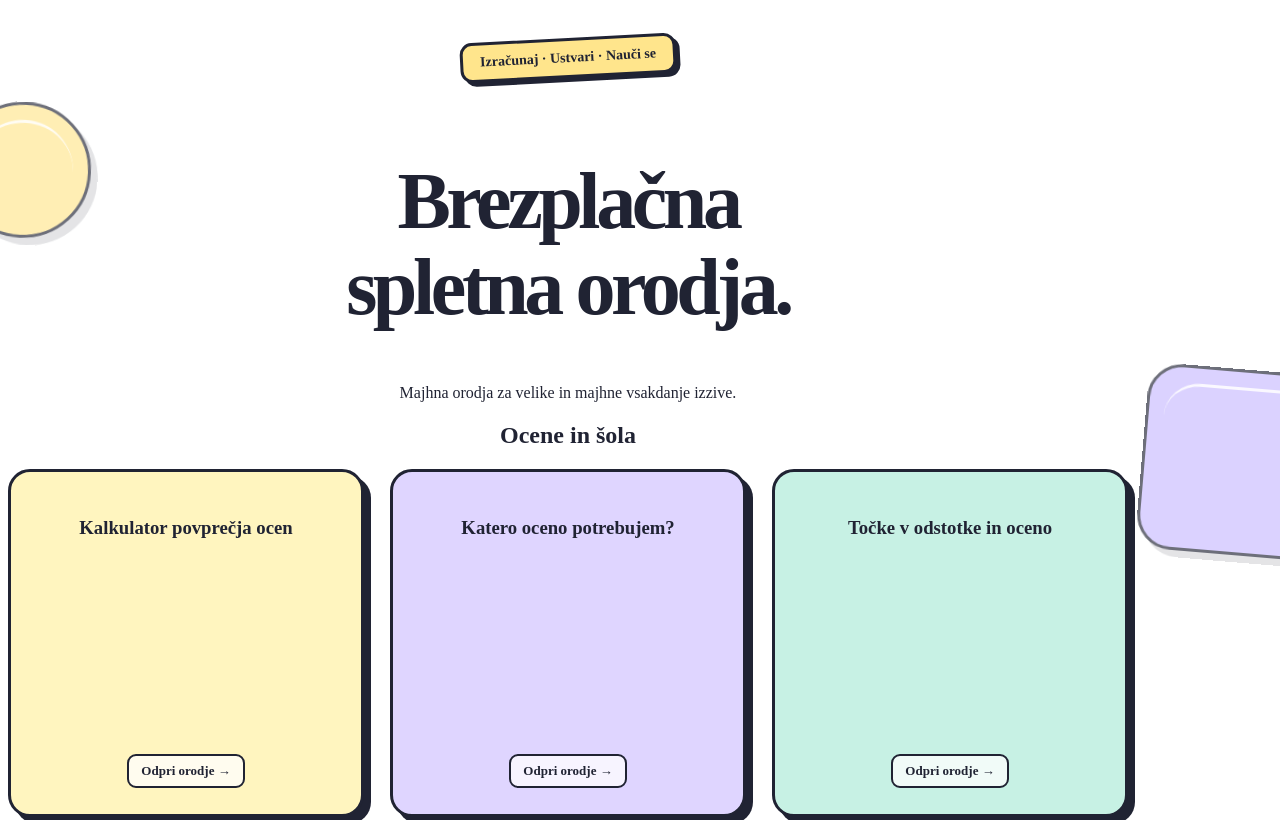
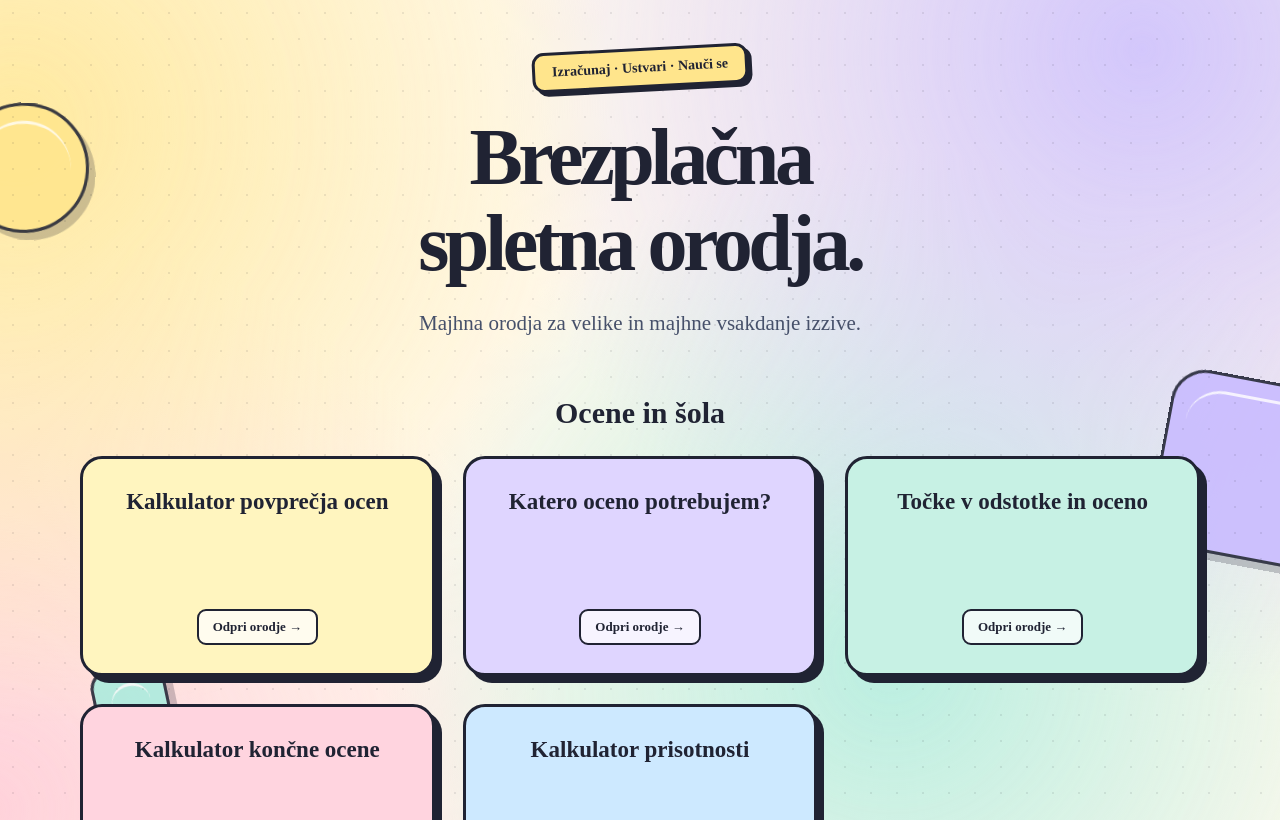
Before and after one commit to ziga1324/spletna_stran, a plain HTML site: page index.html in a window 1280 px wide. Shown: the top 820 px of the page. Drawn offline with Linux system fonts and the light colour scheme.

Commit message:
Dodana spletna orodja

```diff
--- a/index.html
+++ b/index.html
@@ -8,21 +8,76 @@
 
     <style>
 
+/* ZAČETNA STRAN */
+
 body.zacetna {
     --crta: #202333;
     --pointer-x: 0px;
     --pointer-y: 0px;
+
+    position: relative;
+    isolation: isolate;
+    min-height: 100vh;
+    margin: 0;
     color: var(--crta);
+    background: #fff9ed;
+}
+
+.zacetna *,
+.zacetna *::before,
+.zacetna *::after {
+    box-sizing: border-box;
 }
 
 .zacetna header,
 .zacetna main,
 .zacetna footer {
     width: min(calc(100% - 40px), 1120px);
+    margin-inline: auto;
 }
 
-/* Pikčasto ozadje */
+/* ANIMIRANO OZADJE */
+
+.zacetna::before,
 .zacetna::after {
+    content: "";
+    position: fixed;
+    pointer-events: none;
+}
+
+.zacetna::before {
+    inset: -20%;
+    z-index: -2;
+    opacity: 0.8;
+    background:
+        radial-gradient(
+            circle at 18% 25%,
+            #ffe58c 0,
+            transparent 35%
+        ),
+        radial-gradient(
+            circle at 80% 22%,
+            #c8baff 0,
+            transparent 38%
+        ),
+        radial-gradient(
+            circle at 65% 75%,
+            #a9ebdd 0,
+            transparent 35%
+        ),
+        radial-gradient(
+            circle at 15% 85%,
+            #ffc7d5 0,
+            transparent 32%
+        );
+
+    animation: zacetna-barve 16s ease-in-out infinite alternate;
+    transition: filter 0.8s ease;
+}
+
+.zacetna::after {
+    inset: 0;
+    z-index: -1;
     background-image: radial-gradient(
         circle,
         rgb(32 35 51 / 16%) 1.5px,
@@ -33,48 +88,50 @@ body.zacetna {
     opacity: 0.55;
 }
 
-/* Ostrejši barvni poudarki pod pikami */
-.zacetna::before {
-    background:
-        radial-gradient(
-            circle at 18% 25%,
-            #ffe58c 0 10%,
-            transparent 10.3%
-        ),
-        radial-gradient(
-            circle at 80% 22%,
-            #c8baff 0 13%,
-            transparent 13.3%
-        ),
-        radial-gradient(
-            circle at 65% 75%,
-            #a9ebdd 0 12%,
-            transparent 12.3%
-        ),
-        radial-gradient(
-            circle at 15% 85%,
-            #ffc7d5 0 9%,
-            transparent 9.3%
-        );
-    opacity: 0.6;
+.zacetna:has(.orodje:hover)::before {
+    filter: hue-rotate(25deg) saturate(1.2);
 }
 
+@keyframes zacetna-barve {
+    from {
+        transform: translate(-3%, -2%) rotate(-4deg);
+    }
+
+    to {
+        transform: translate(3%, 3%) rotate(5deg) scale(1.08);
+    }
+}
+
+/* NASLOV IN UVOD */
+
 .zacetna header {
-    padding-top: 30px;
+    padding: 48px 0 32px;
+    text-align: center;
 }
 
 .zacetna header a {
+    display: inline-block;
+    padding: 10px 16px;
     border: 2px solid var(--crta);
     border-radius: 12px;
     background: #fff;
     color: var(--crta);
     box-shadow: 3px 3px 0 var(--crta);
+    text-decoration: none;
+    transition: transform 0.2s ease, box-shadow 0.2s ease;
+}
+
+.zacetna header a:hover {
+    transform: translate(-2px, -2px);
+    box-shadow: 5px 5px 0 var(--crta);
 }
 
 .zacetna .uvod {
     position: relative;
+    max-width: 850px;
+    margin-inline: auto;
     padding: 40px 0 56px;
-    max-width: 850px;
+    text-align: center;
 }
 
 .zacetna .nalepka {
@@ -88,50 +145,78 @@ body.zacetna {
     font-size: 14px;
     font-weight: 800;
     transform: rotate(-3deg);
+    transition: transform 0.3s ease, box-shadow 0.3s ease;
+}
+
+.zacetna .nalepka:hover {
+    transform: rotate(2deg) translateY(-3px);
+    box-shadow: 5px 7px 0 var(--crta);
 }
 
 .zacetna h1 {
+    margin: 0 0 24px;
     color: var(--crta);
     background: none;
     -webkit-text-fill-color: currentColor;
     font-size: clamp(42px, 7vw, 80px);
     letter-spacing: -0.055em;
     line-height: 1.08;
+    text-align: center;
     text-wrap: balance;
 }
 
+.zacetna header p,
 .zacetna .uvod > p {
     max-width: 580px;
-    margin-top: 24px;
+    margin: 24px auto 0;
     font-size: clamp(17px, 2vw, 21px);
     color: #46506a;
 }
 
-/* Mreža orodij */
+/* KATEGORIJE IN KARTICE */
+
+.zacetna .kategorija {
+    margin-bottom: 44px;
+}
+
+.zacetna .kategorija > h2 {
+    margin-bottom: 24px;
+    text-align: center;
+    font-size: clamp(23px, 3vw, 30px);
+    line-height: 1.3;
+}
+
 .zacetna .orodja {
     display: grid;
     grid-template-columns: repeat(3, minmax(0, 1fr));
-    gap: 26px;
-    padding-bottom: 40px;
+    gap: 28px;
+    padding-bottom: 24px;
 }
 
 .zacetna .orodje {
     --kartica: #fff5bf;
+
     position: relative;
     display: flex;
     flex-direction: column;
+    align-items: center;
+    justify-content: center;
     min-width: 0;
-    min-height: 290px;
-    padding: 26px;
+    min-height: 220px;
+    padding: 28px 24px;
+    overflow: hidden;
     border: 3px solid var(--crta);
     border-radius: 22px;
     color: var(--crta);
     background: var(--kartica);
     box-shadow: 7px 7px 0 var(--crta);
+    text-align: center;
     text-decoration: none;
+    transform-origin: center;
+
     transition:
-        transform 0.2s ease,
-        box-shadow 0.2s ease;
+        transform 0.3s cubic-bezier(0.2, 0.8, 0.2, 1),
+        box-shadow 0.3s ease;
 }
 
 .zacetna .orodje:nth-child(6n + 2) {
@@ -154,60 +239,88 @@ body.zacetna {
     --kartica: #ffdfbf;
 }
 
-.zacetna .ikona {
-    display: grid;
-    place-items: center;
-    width: 64px;
-    height: 64px;
-    margin-bottom: 22px;
-    border: 2px solid var(--crta);
-    border-radius: 17px;
-    background: #fff;
-    box-shadow: 3px 3px 0 var(--crta);
-    font-size: 32px;
-    transition: transform 0.25s ease;
+/* Svetlobni odsev ob prehodu miške */
+.zacetna .orodje::after {
+    content: "";
+    position: absolute;
+    inset: -50%;
+    pointer-events: none;
+    background: linear-gradient(
+        110deg,
+        transparent 40%,
+        rgb(255 255 255 / 65%) 50%,
+        transparent 60%
+    );
+    transform: translateX(-100%);
+    transition: transform 0.65s ease;
 }
 
-.zacetna .orodje h2 {
-    margin-bottom: 12px;
+.zacetna .orodje h2,
+.zacetna .orodje h3 {
+    position: relative;
+    z-index: 1;
+    margin: 0 0 20px;
     font-size: 23px;
     line-height: 1.3;
+    overflow-wrap: anywhere;
+    transition: transform 0.3s ease;
 }
 
 .zacetna .orodje p {
+    position: relative;
+    z-index: 1;
     margin-bottom: 24px;
     color: #41475b;
     font-size: 15px;
 }
 
 .zacetna .odpri {
-    align-self: flex-start;
+    position: relative;
+    z-index: 1;
+    align-self: center;
     margin-top: auto;
-    padding: 7px 12px;
+    padding: 8px 14px;
     border: 2px solid var(--crta);
     border-radius: 9px;
     background: rgb(255 255 255 / 75%);
     font-size: 13px;
     font-weight: 800;
+
+    transition:
+        transform 0.3s ease,
+        background-color 0.3s ease,
+        box-shadow 0.3s ease;
 }
 
 @media (hover: hover) and (pointer: fine) {
     .zacetna .orodje:hover {
-        transform: translate(-3px, -6px) rotate(-1deg);
-        box-shadow: 10px 13px 0 var(--crta);
+        z-index: 2;
+        transform: translateY(-9px) rotate(-2deg);
+        box-shadow: 10px 15px 0 var(--crta);
     }
 
     .zacetna .orodje:nth-child(even):hover {
-        transform: translate(-3px, -6px) rotate(1deg);
+        transform: translateY(-9px) rotate(2deg);
     }
 
-    .zacetna .orodje:hover .ikona {
-        transform: rotate(-10deg) scale(1.08);
+    .zacetna .orodje:hover::after {
+        transform: translateX(100%);
+    }
+
+    .zacetna .orodje:hover h2,
+    .zacetna .orodje:hover h3 {
+        transform: translateY(-3px);
+    }
+
+    .zacetna .orodje:hover .odpri {
+        transform: translateY(-3px);
+        background: #fff;
+        box-shadow: 3px 3px 0 var(--crta);
     }
 }
 
 .zacetna .orodje:active {
-    transform: translate(4px, 4px);
+    transform: translate(3px, 3px) scale(0.98);
     box-shadow: 3px 3px 0 var(--crta);
 }
 
@@ -216,8 +329,14 @@ body.zacetna {
     outline-offset: 7px;
 }
 
-/* Dekoracije, ki se odzivajo na miško */
-.risankasto-ozadje {
+.zacetna .orodje:focus-visible .odpri {
+    background: #fff;
+    box-shadow: 3px 3px 0 var(--crta);
+}
+
+/* DEKORACIJE — podpora obema prejšnjima različicama HTML-ja */
+
+.zacetna .risankasto-ozadje {
     position: fixed;
     inset: 0;
     z-index: -1;
@@ -225,23 +344,27 @@ body.zacetna {
     pointer-events: none;
 }
 
-.risankasta-oblika {
+.zacetna .risankasto-ozadje > span {
     position: absolute;
     width: 130px;
     height: 130px;
-    border: 3px solid #202333;
+    border: 3px solid var(--crta);
     border-radius: 50%;
     background: #ffe58c;
     box-shadow: 7px 7px 0 rgb(32 35 51 / 18%);
     opacity: 0.65;
+
+    /* --mx in --my uporablja prej poslana datoteka index.html. */
     transform: translate(
-        var(--pointer-x),
-        var(--pointer-y)
+        var(--mx, var(--pointer-x)),
+        var(--my, var(--pointer-y))
     );
-    transition: transform 0.45s ease-out;
+
+    transition: transform 0.25s ease-out;
+    animation: zacetna-plavanje 9s ease-in-out infinite alternate;
 }
 
-.risankasta-oblika::after {
+.zacetna .risankasto-ozadje > span::after {
     content: "";
     position: absolute;
     inset: 15px;
@@ -249,53 +372,53 @@ body.zacetna {
     border-radius: inherit;
 }
 
-.risankasta-oblika:nth-child(1) {
+.zacetna .risankasto-ozadje > span:nth-child(1) {
     top: 12%;
     left: -45px;
-    animation: plavanje-a 9s ease-in-out infinite alternate;
 }
 
-.risankasta-oblika:nth-child(2) {
+.zacetna .risankasto-ozadje > span:nth-child(2) {
     top: 45%;
     right: -50px;
     width: 180px;
     height: 180px;
     border-radius: 35px;
     background: #c8baff;
-    animation: plavanje-b 12s ease-in-out infinite alternate;
+    animation-duration: 12s;
+    animation-delay: -4s;
 }
 
-.risankasta-oblika:nth-child(3) {
+.zacetna .risankasto-ozadje > span:nth-child(3) {
     bottom: 5%;
     left: 8%;
     width: 75px;
     height: 75px;
     border-radius: 20px;
     background: #a9ebdd;
-    animation: plavanje-a 11s ease-in-out infinite alternate-reverse;
+    animation-duration: 11s;
+    animation-delay: -6s;
+    animation-direction: alternate-reverse;
 }
 
-@keyframes plavanje-a {
+@keyframes zacetna-plavanje {
     from {
-        translate: 0 -12px;
-        rotate: -8deg;
+        translate: -8px -20px;
+        rotate: -12deg;
     }
+
     to {
-        translate: 0 18px;
-        rotate: 10deg;
+        translate: 12px 25px;
+        rotate: 14deg;
     }
 }
 
-@keyframes plavanje-b {
-    from {
-        translate: -10px 0;
-        rotate: 12deg;
-    }
-    to {
-        translate: 12px 25px;
-        rotate: -8deg;
-    }
+.zacetna footer {
+    padding: 24px 0 40px;
+    text-align: center;
+    color: #46506a;
 }
+
+/* MOBILNI PRIKAZ */
 
 @media (max-width: 850px) {
     .zacetna .orodja {
@@ -310,6 +433,10 @@ body.zacetna {
         width: calc(100% - 36px);
     }
 
+    .zacetna header {
+        padding-top: 32px;
+    }
+
     .zacetna .uvod {
         padding: 24px 0 36px;
     }
@@ -320,56 +447,59 @@ body.zacetna {
     }
 
     .zacetna .orodje {
-        min-height: 250px;
+        min-height: 190px;
         padding: 24px;
     }
 
-    .risankasta-oblika {
+    .zacetna .risankasto-ozadje > span {
         opacity: 0.3;
     }
 }
 
+/* ZMANJŠANO GIBANJE */
+
 @media (prefers-reduced-motion: reduce) {
-    .risankasta-oblika,
-    .zacetna .orodje,
-    .zacetna .ikona {
+    .zacetna::before,
+    .zacetna::after,
+    .zacetna *,
+    .zacetna *::before,
+    .zacetna *::after {
         animation: none !important;
         transition: none !important;
+    }
+
+    .zacetna .orodje,
+    .zacetna .orodje h2,
+    .zacetna .orodje h3,
+    .zacetna .odpri,
+    .zacetna .risankasto-ozadje > span {
         transform: none !important;
+    }
+
+    .zacetna .orodje::after {
+        display: none;
     }
 }
 
+/* TISKANJE */
+
 @media print {
-    .risankasto-ozadje {
+    body.zacetna {
+        background: #fff;
+    }
+
+    .zacetna::before,
+    .zacetna::after,
+    .zacetna .risankasto-ozadje {
         display: none;
     }
 
     .zacetna .orodje {
         background: #fff;
         box-shadow: none;
+        transform: none;
         break-inside: avoid;
     }
-}
-
-/* Centriranje vsebine začetne strani */
-.zacetna header,
-.zacetna footer,
-.zacetna .kategorija > h2 {
-    text-align: center;
-}
-
-.zacetna header p {
-    margin-left: auto;
-    margin-right: auto;
-}
-
-.zacetna .orodje {
-    align-items: center;
-    text-align: center;
-}
-
-.zacetna .odpri {
-    align-self: center;
 }
     </style>
 </head>
```
